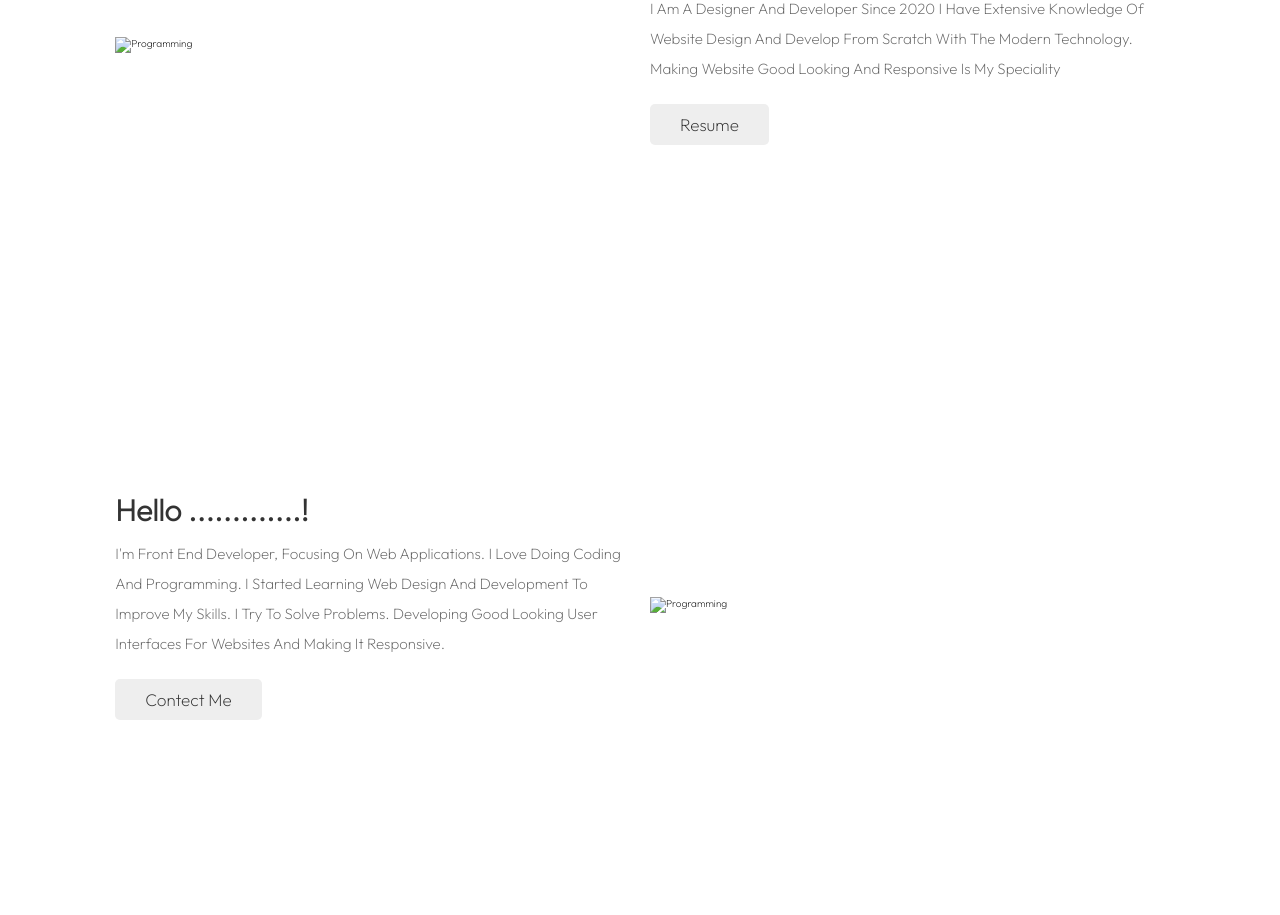
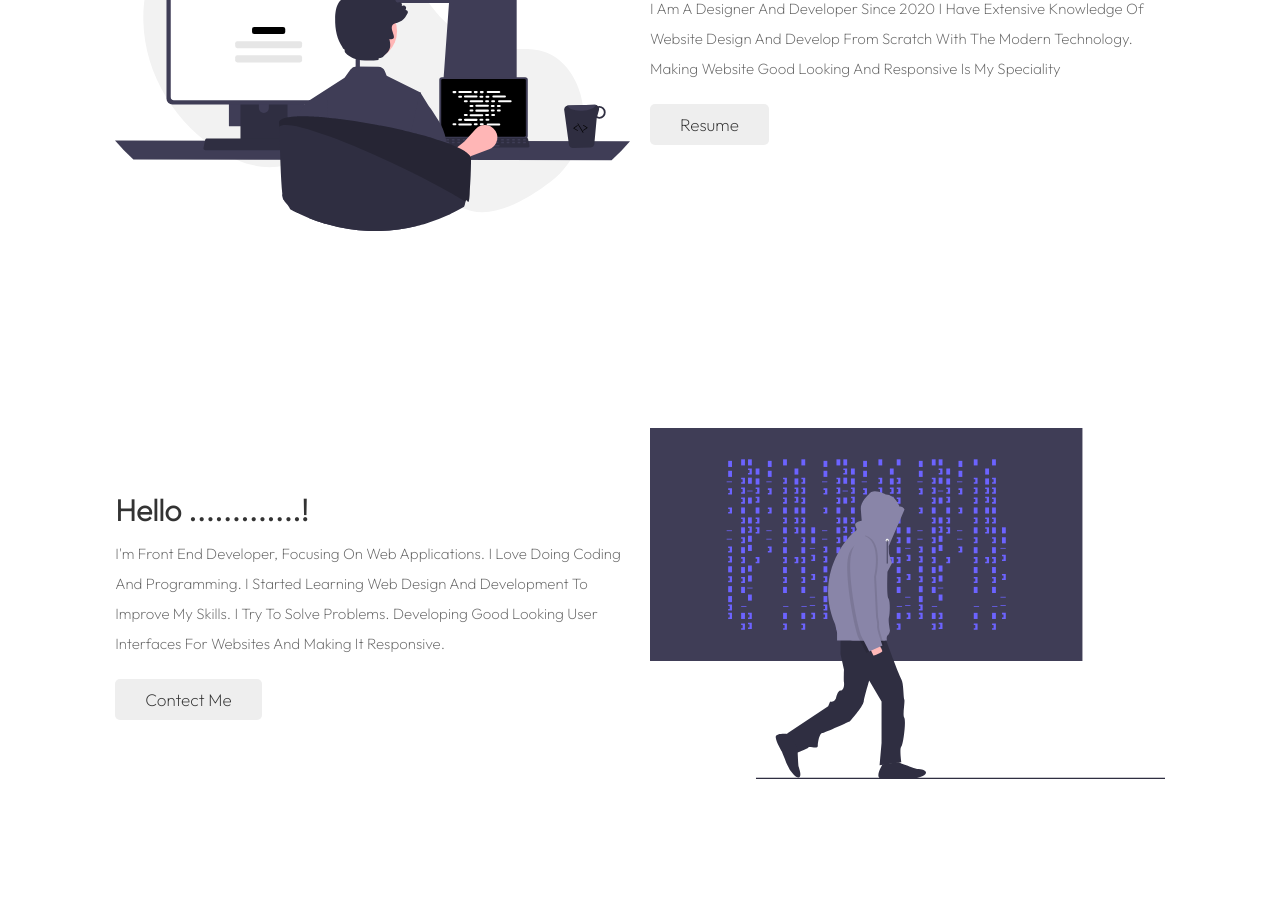
Before and after one commit to mukesh2309/mukesh, a plain HTML site: page index.html in a window 1280 px wide. Shown: the part 343-1258 px from the top of the page. Drawn offline with Linux system fonts and the light colour scheme; the site is published under a folder, as on GitHub Pages, so addresses that start at the root find nothing.

Commit message:
added img

```diff
--- a/index.html
+++ b/index.html
@@ -30,7 +30,7 @@
     <section class="home">
         <div class="box" id="Hello">
             <div class="image">
-                <img src="/programming.svg" alt="programming">
+                <img src="programming.svg" alt="programming">
             </div>
             <div class="content">
                 <h3>Hi There !</h3>
@@ -50,7 +50,7 @@
                 <a href="" class="btn">contect me</a>
             </div>
             <div class="image">
-                <img src="/hacker-mind.svg" alt="programming">
+                <img src="hacker-mind.svg" alt="programming">
             </div>
         </div>
     </section>
```
